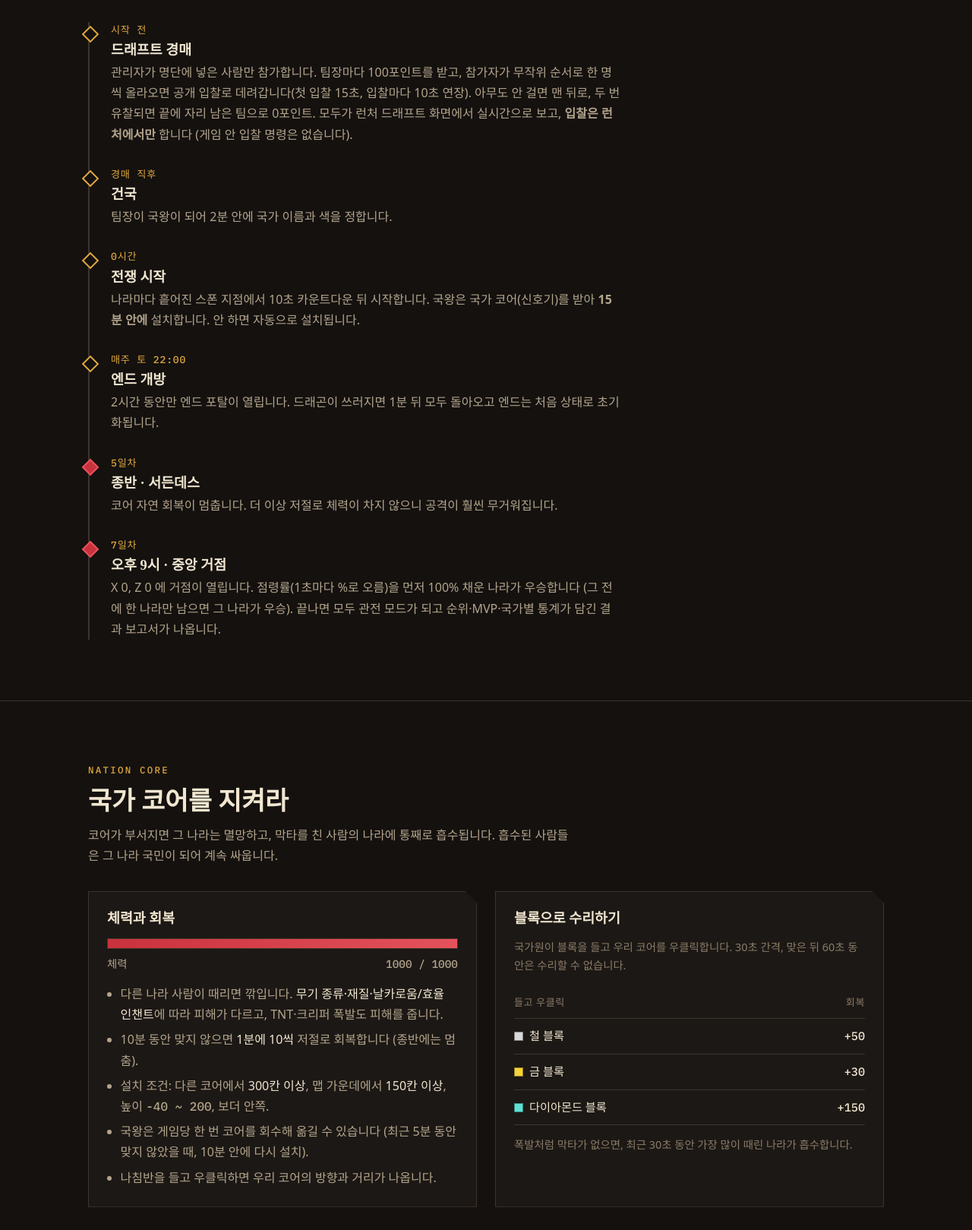
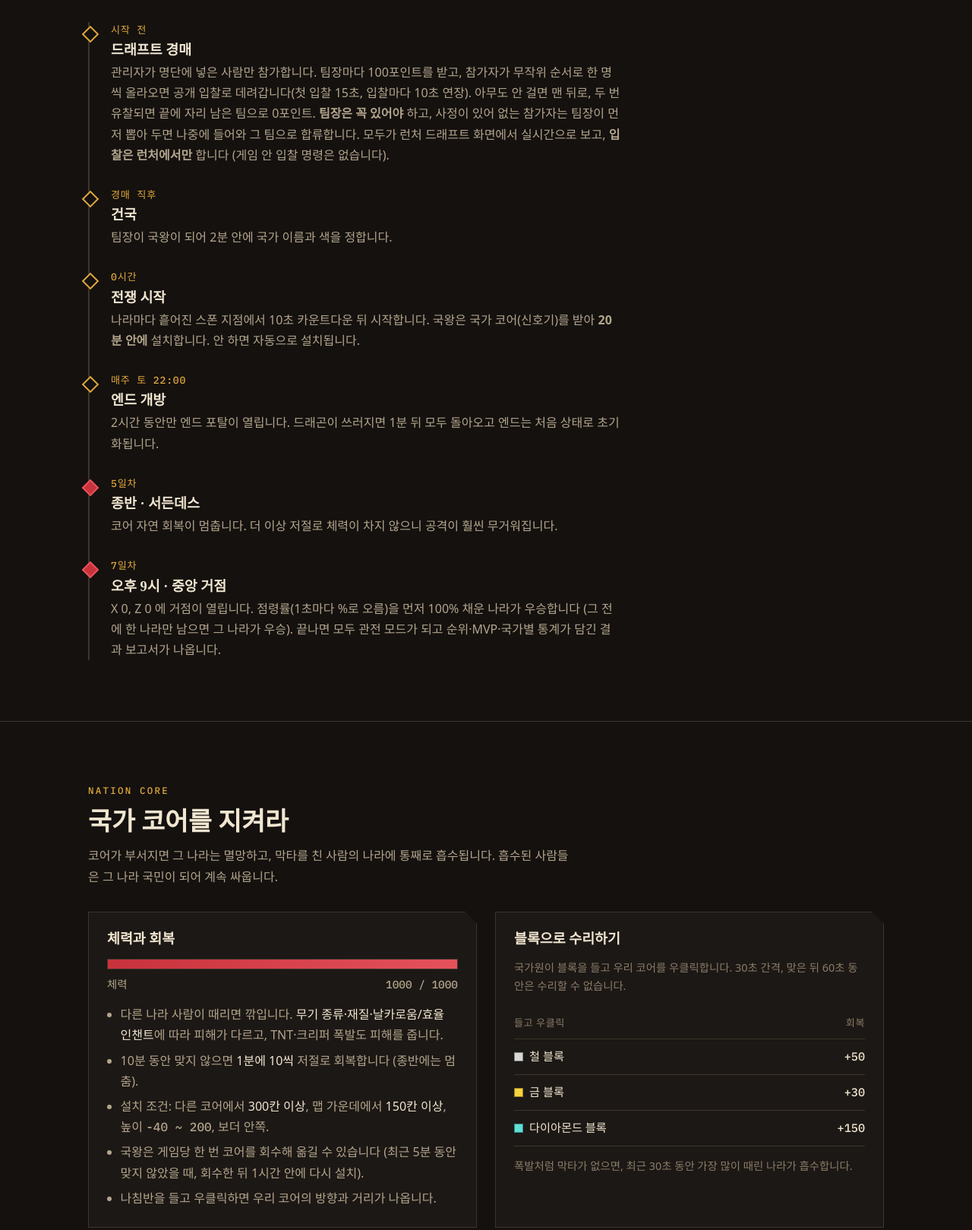
Before and after one commit to spiro6360/nation-war, a plain HTML site: page docs/index.html in a window 1280 px wide. Shown: the part 1693-3312 px from the top of the page at 76% size. Drawn offline with Linux system fonts and the light colour scheme; a web font is replaced by a local one.

Commit message:
설명 사이트: 드래프트 늦은 합류, 코어 20분·1시간, 전투 20초

```diff
--- a/docs/index.html
+++ b/docs/index.html
@@ -231,7 +231,6 @@ footer .wrap { display: flex; flex-wrap: wrap; justify-content: space-between; g
 </style>
 </head>
 <body>
-
 <header class="hero">
   <div class="wrap">
     <div class="crest" aria-hidden="true">國</div>
@@ -297,9 +296,9 @@ footer .wrap { display: flex; flex-wrap: wrap; justify-content: space-between; g
         <p>아래 시간은 기본 설정 기준이고, 시즌마다 공지로 바뀔 수 있습니다.</p>
       </div>
       <ol class="timeline">
-        <li><span class="when">시작 전</span><h3>드래프트 경매</h3><p>관리자가 명단에 넣은 사람만 참가합니다. 팀장마다 100포인트를 받고, 참가자가 무작위 순서로 한 명씩 올라오면 공개 입찰로 데려갑니다(첫 입찰 15초, 입찰마다 10초 연장). 아무도 안 걸면 맨 뒤로, 두 번 유찰되면 끝에 자리 남은 팀으로 0포인트. 모두가 런처 드래프트 화면에서 실시간으로 보고, <strong>입찰은 런처에서만</strong> 합니다 (게임 안 입찰 명령은 없습니다).</p></li>
+        <li><span class="when">시작 전</span><h3>드래프트 경매</h3><p>관리자가 명단에 넣은 사람만 참가합니다. 팀장마다 100포인트를 받고, 참가자가 무작위 순서로 한 명씩 올라오면 공개 입찰로 데려갑니다(첫 입찰 15초, 입찰마다 10초 연장). 아무도 안 걸면 맨 뒤로, 두 번 유찰되면 끝에 자리 남은 팀으로 0포인트. <strong>팀장은 꼭 있어야</strong> 하고, 사정이 있어 없는 참가자는 팀장이 먼저 뽑아 두면 나중에 들어와 그 팀으로 합류합니다. 모두가 런처 드래프트 화면에서 실시간으로 보고, <strong>입찰은 런처에서만</strong> 합니다 (게임 안 입찰 명령은 없습니다).</p></li>
         <li><span class="when">경매 직후</span><h3>건국</h3><p>팀장이 국왕이 되어 2분 안에 국가 이름과 색을 정합니다.</p></li>
-        <li><span class="when">0시간</span><h3>전쟁 시작</h3><p>나라마다 흩어진 스폰 지점에서 10초 카운트다운 뒤 시작합니다. 국왕은 국가 코어(신호기)를 받아 <strong>15분 안에</strong> 설치합니다. 안 하면 자동으로 설치됩니다.</p></li>
+        <li><span class="when">0시간</span><h3>전쟁 시작</h3><p>나라마다 흩어진 스폰 지점에서 10초 카운트다운 뒤 시작합니다. 국왕은 국가 코어(신호기)를 받아 <strong>20분 안에</strong> 설치합니다. 안 하면 자동으로 설치됩니다.</p></li>
         <li><span class="when">매주 토 22:00</span><h3>엔드 개방</h3><p>2시간 동안만 엔드 포탈이 열립니다. 드래곤이 쓰러지면 1분 뒤 모두 돌아오고 엔드는 처음 상태로 초기화됩니다.</p></li>
         <li class="hot"><span class="when">5일차</span><h3>종반 · 서든데스</h3><p>코어 자연 회복이 멈춥니다. 더 이상 저절로 체력이 차지 않으니 공격이 훨씬 무거워집니다.</p></li>
         <li class="hot"><span class="when">7일차</span><h3>오후 9시 · 중앙 거점</h3><p>X 0, Z 0 에 거점이 열립니다. 점령률(1초마다 %로 오름)을 먼저 100% 채운 나라가 우승합니다 (그 전에 한 나라만 남으면 그 나라가 우승). 끝나면 모두 관전 모드가 되고 순위·MVP·국가별 통계가 담긴 결과 보고서가 나옵니다.</p></li>
@@ -325,7 +324,7 @@ footer .wrap { display: flex; flex-wrap: wrap; justify-content: space-between; g
             <li>다른 나라 사람이 때리면 깎입니다. <strong>무기 종류·재질·날카로움/효율 인챈트</strong>에 따라 피해가 다르고, TNT·크리퍼 폭발도 피해를 줍니다.</li>
             <li>10분 동안 맞지 않으면 <strong>1분에 10씩</strong> 저절로 회복합니다 (종반에는 멈춤).</li>
             <li>설치 조건: 다른 코어에서 <strong>300칸 이상</strong>, 맵 가운데에서 <strong>150칸 이상</strong>, 높이 <span class="num">-40 ~ 200</span>, 보더 안쪽.</li>
-            <li>국왕은 게임당 한 번 코어를 회수해 옮길 수 있습니다 (최근 5분 동안 맞지 않았을 때, 10분 안에 다시 설치).</li>
+            <li>국왕은 게임당 한 번 코어를 회수해 옮길 수 있습니다 (최근 5분 동안 맞지 않았을 때, 회수한 뒤 1시간 안에 다시 설치).</li>
             <li>나침반을 들고 우클릭하면 우리 코어의 방향과 거리가 나옵니다.</li>
           </ul>
         </div>
@@ -415,7 +414,7 @@ footer .wrap { display: flex; flex-wrap: wrap; justify-content: space-between; g
             <li>같은 나라끼리는 서로 피해를 주지 않습니다.</li>
             <li>죽으면 아이템을 떨어뜨리고 서버에서 나가지며 <strong>30분 동안 접속할 수 없습니다</strong>. 30분이 지나면 다시 들어와 우리 코어 근처에서 시작합니다 (리스폰 직후 3초 보호). 일시정지·평일 동안은 시간이 흐르지 않습니다.</li>
             <li><strong>팀원 부활</strong> — 살아 있는 같은 나라 사람이 <code>/nation revive 이름</code>으로 다이아를 내면 접속 금지가 바로 풀립니다. 첫 부활은 <strong>다이아 8개</strong>, 같은 사람을 다시 살릴 때마다 <strong>4개씩</strong> 비싸집니다 (8 → 12 → 16 …). 누가 죽으면 팀원들에게 [부활] 버튼이 뜹니다.</li>
-            <li>공격을 주고받으면 15초 동안 <strong>전투 중</strong>이 되고, 이때 접속을 끊으면 죽은 것으로 처리됩니다.</li>
+            <li>공격을 주고받으면 20초 동안 <strong>전투 중</strong>이 되고, 이때 접속을 끊으면 죽은 것으로 처리됩니다.</li>
             <li>국왕은 장교를 임명할 수 있고, 설정에 따라 다른 나라와 동맹을 맺을 수 있습니다.</li>
           </ul>
         </div>
```
